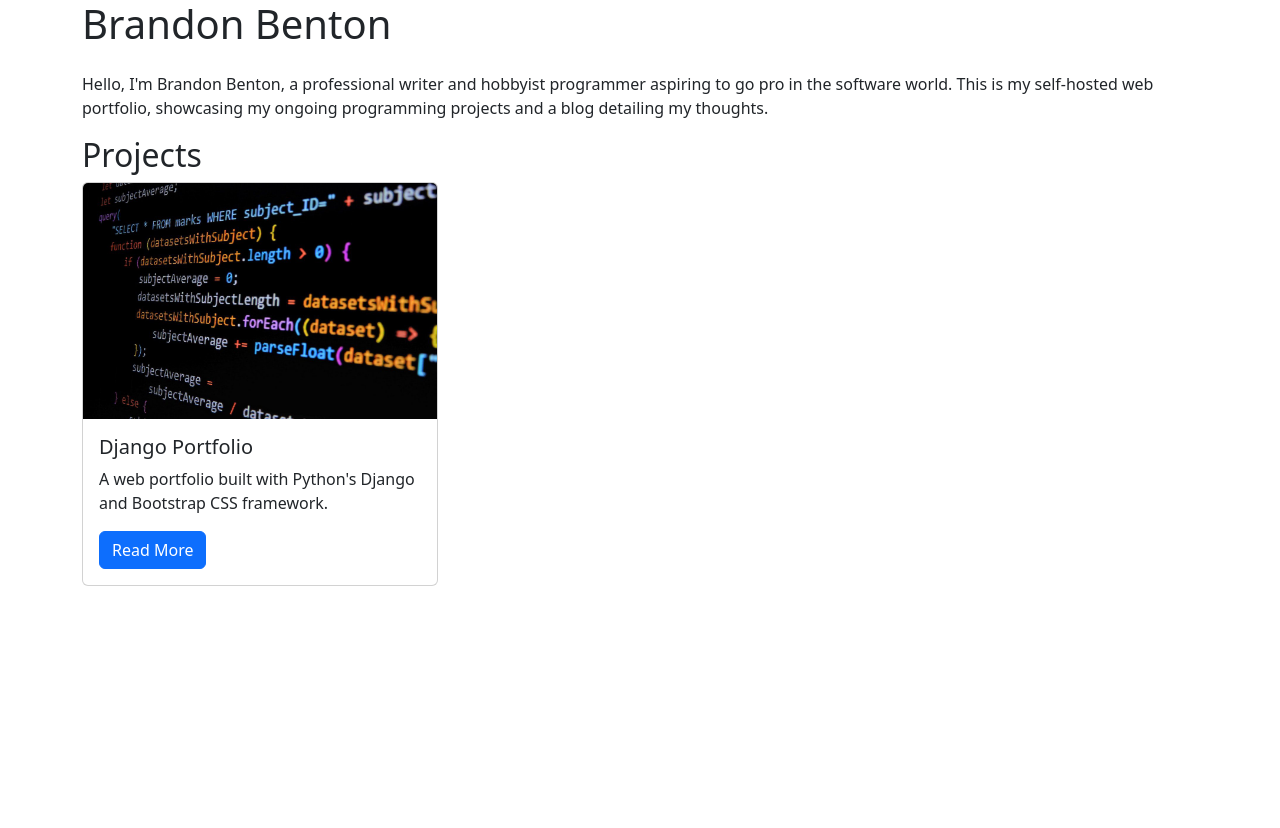
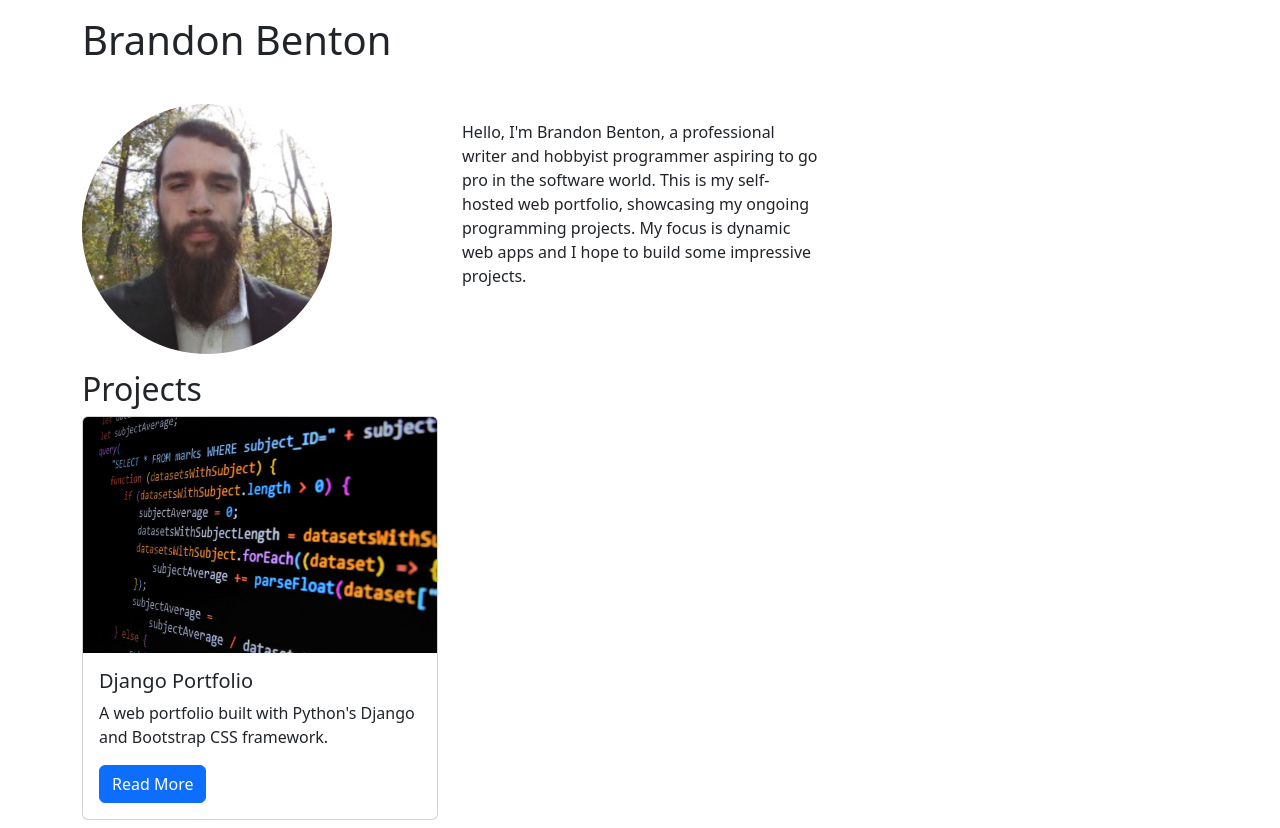
Before and after one commit to bdbenton5255/portfolio, a Django app: page / in a window 1280 px wide. Before the commit the page ends 586 px from the top, so only its background shows below. Run offline with Django 5.2, Linux system fonts and the light colour scheme; data comes from the database, SQL or seed files in the repository.

Commit message:
Added profile image to portfolio and formatted bio.

```diff
--- a/portfolio/settings.py
+++ b/portfolio/settings.py
@@ -126,6 +126,6 @@ STATIC_URL = 'static/'
 DEFAULT_AUTO_FIELD = 'django.db.models.BigAutoField'
 
 MEDIA_ROOT = BASE_DIR / "uploads/"
-MEDIA_URL = "media/"
+MEDIA_URL = "/media/"
 
 STATIC_URL = "static/"
--- a/projects/templates/projects/project_index.html
+++ b/projects/templates/projects/project_index.html
@@ -2,13 +2,24 @@
 {% load static %}
 
 {% block page_content %}
+<p></p><p></p>
 <div class="row">
     <h1>Brandon Benton</h1>
+</div>
+<p></p><p></p>
+<div class="row">
     <p></p>
-    <p>
-        Hello, I'm Brandon Benton, a professional writer and hobbyist programmer aspiring to go pro in the software world. This is my self-hosted web portfolio, showcasing my ongoing programming projects and a blog detailing my thoughts.
-    </p>
+    <div class="col-md-4">
+        <img src="{% static 'projects/images/ProfileTransparent.png' %}" ALIGN="left">
+    </div>
+    <div class="col-md-4">
+        <p></p>
+        <p>
+        Hello, I'm Brandon Benton, a professional writer and hobbyist programmer aspiring to go pro in the software world. This is my self-hosted web portfolio, showcasing my ongoing programming projects. My focus is dynamic web apps and I hope to build some impressive projects.
+        </p>
+    </div>
 </div>
+<p></p>
 <h2>Projects</h2>
 <div class="row">
 {% for project in projects %}
```
Also changed, not shown: projects/static/projects/images/ProfileTransparent.png (added).
